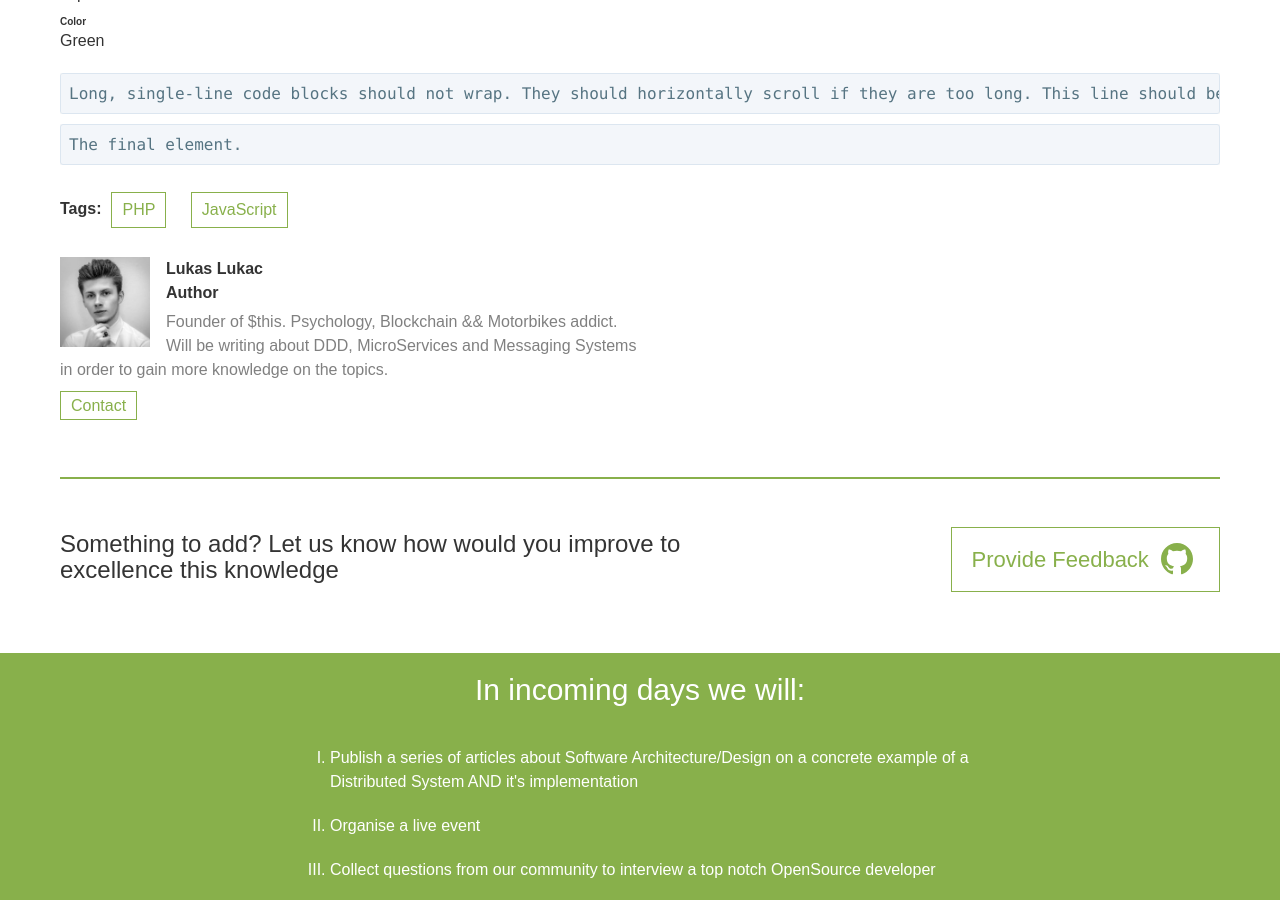
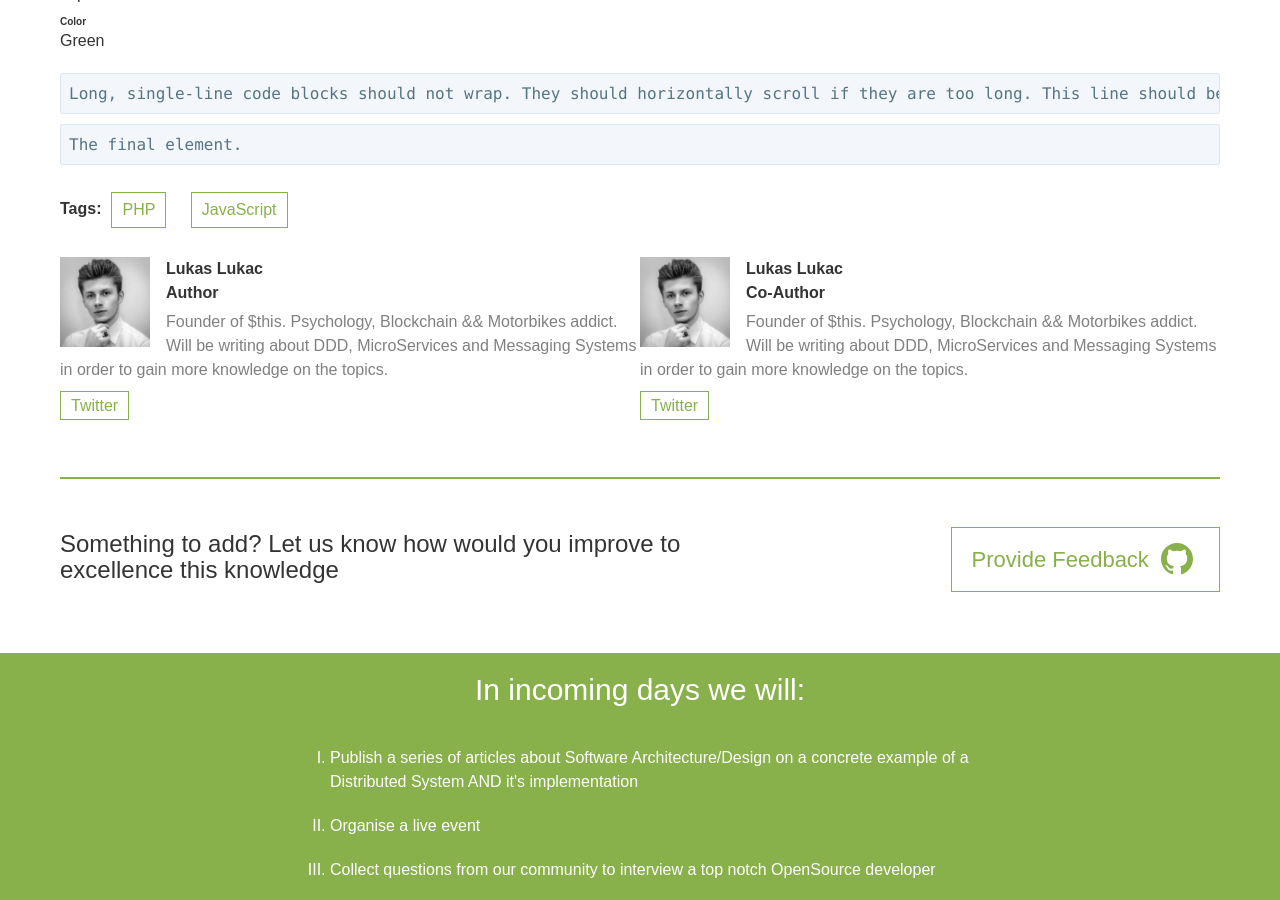
Before and after one commit to ExcellentDevelopers/excellentdevelopers.github.io, a Jekyll site: the page built from _posts/2017-04-29-cayman-example-content.md, in a window 1280 px wide and 900 px high, scrolled down 3140 px. Built offline with Jekyll 4.4.1, drawn with Linux system fonts in a browser that asks for light colours; nearby versions of some CDN libraries; some web fonts are replaced; comment, search, counter and statistics services are not loaded; the repository's description, which GitHub fills in, is left out.

Commit message:
Fixes users DB and adjusts tempaltes.

```diff
--- /dev/null
+++ b/_data/tags.yml
@@ -0,0 +1,2 @@
+- PHP
+- JavaScript
--- a/_data/users.yml
+++ b/_data/users.yml
@@ -1,4 +1,5 @@
-- id: 1
+-
+  id: 1
   name: Lukas Lukac
   description: Founder of $this. Psychology, Blockchain && Motorbikes addict. Will be writing about DDD, MicroServices and Messaging Systems in order to gain more knowledge on the topics.
   image: llukac.jpg
--- /dev/null
+++ b/_includes/site-contributors.html
@@ -0,0 +1,9 @@
+<div class="post-meta">
+	<img src="/image/author/{{ include.user.image }}">
+	<span itemprop="author">
+		<span itemprop="name">{{ include.user.name }}</span>
+		<br><b>{% if include.isAuthor %}{% else %}Co-{% endif %}Author</b>
+	</span>
+	<p>{{ include.user.description}}</p>
+	<a class="contact-author" href="{{ include.user.twitter}}" target="_blank">Twitter</a>
+</div>
--- a/_layouts/default.html
+++ b/_layouts/default.html
@@ -2,7 +2,8 @@
 <html lang="{{ site.lang | default: "en-US" }}">
   <head>
 
-    <title>{% if page.title.length > 0 %}{{ page.title }}{% else %}Platform for writing technical articles using GIT{% endif %}</title>
+    {% assign titleLength = page.title | size %}
+    <title>{% if titleLength > 0 %}{{ page.title }}{% else %}Platform for writing technical articles using GIT{% endif %}</title>
 
     <meta charset="UTF-8">
     <meta http-equiv="X-UA-Compatible" content="IE=edge,chrome=1">
--- a/_layouts/home.html
+++ b/_layouts/home.html
@@ -9,7 +9,7 @@ layout: default
         <div class="col-md-4 col-sm-6 col-xs-12">
             <h2>
                 <a class="post-link" href="{{ post.url | relative_url }}" title="{{ post.title }}">
-                    <img src="/image/post/{{ post.image }}">
+                    <img src="/image/post/{{ post.thumbnailImage }}">
                     {{ post.title | escape }}
                 </a>
             </h2>
@@ -26,7 +26,7 @@ layout: default
     <h2>Top Authors</h2>
 </section>
 <div class="inline-columns main-content authors-grid">
-    {% for author in site.data.users%}
+    {% for author in site.data.users %}
         <div class="col-sm-3 col-sm-offset-0 col-xs-4 col-xs-offset-0">
             {% include site-authors.html author=author %}
         </div>
--- a/_layouts/post.html
+++ b/_layouts/post.html
@@ -28,42 +28,27 @@ layout: default
 
         <div class="authors-section">
             {% assign author = site.data.users | where:"id", page.authorId | first %}
-            <div class="post-meta">
-                <img src="/image/author/{{ author.image }}">
-                <span itemprop="author">
-                <span itemprop="name">{{ author.name }}</span>
-                <br><b>Author</b>
-            </span>
-                <p>{{ author.description}}</p>
-                <a class="contact-author" href="{{ author.web}}" target="_blank">Contact</a>
-            </div>
+            {% assign contributorsCount = page.contributorsIds | size %}
 
-            {% if page.contributorsIds.length > 0 %}
+            {% include site-contributors.html user=author isAuthor=true %}
+
+            {% if contributorsCount > 0 %}
             <div class="post-collaborators">
                 {% for user in site.data.users %}
                     {% if page.contributorsIds contains user.id %}
-                    <div class="post-meta">
-                        <img src="/image/author/{{ author.image }}">
-                        <span itemprop="author">
-                            <span itemprop="name">{{ user.name }}</span>
-                            <br><b>Co-Author</b>
-                        </span>
-                        <p>{{ user.description}}</p>
-                        <a class="contact-author" href="{{ user.web}}" target="_blank">Contact</a>
-                    </div>
+                        {% include site-contributors.html user=user isAuthor=false %}
                     {% endif%}
                 {% endfor %}
             </div>
             {% endif %}
         </div>
-
         <hr>
         <div class="post-feedback">
             <div class="col-md-7 col-sm-6 col-xs-12">
                 <h3>Something to add? Let us know how would you improve to excellence this knowledge</h3>
             </div>
             <div class="col-md-5 col-sm-6 col-xs-12">
-                <a href="https://github.com/ExcellentDevelopers/excellentdevelopers.github.io/edit/master/{{ page.path }}" class="contact-feedback">
+                <a href="https://github.com/ExcellentDevelopers/excellentdevelopers.github.io/edit/master/{{ page.path }}" class="contact-feedback" target="_blank">
                     Provide Feedback
                     <svg class="svg-icon" xmlns="http://www.w3.org/2000/svg" width="24" height="24" viewBox="0 0 24 24"><path d="M12 0c-6.626 0-12 5.373-12 12 0 5.302 3.438 9.8 8.207 11.387.599.111.793-.261.793-.577v-2.234c-3.338.726-4.033-1.416-4.033-1.416-.546-1.387-1.333-1.756-1.333-1.756-1.089-.745.083-.729.083-.729 1.205.084 1.839 1.237 1.839 1.237 1.07 1.834 2.807 1.304 3.492.997.107-.775.418-1.305.762-1.604-2.665-.305-5.467-1.334-5.467-5.931 0-1.311.469-2.381 1.236-3.221-.124-.303-.535-1.524.117-3.176 0 0 1.008-.322 3.301 1.23.957-.266 1.983-.399 3.003-.404 1.02.005 2.047.138 3.006.404 2.291-1.552 3.297-1.23 3.297-1.23.653 1.653.242 2.874.118 3.176.77.84 1.235 1.911 1.235 3.221 0 4.609-2.807 5.624-5.479 5.921.43.372.823 1.102.823 2.222v3.293c0 .319.192.694.801.576 4.765-1.589 8.199-6.086 8.199-11.386 0-6.627-5.373-12-12-12z"/></svg>
                 </a>
--- a/_posts/2017-04-29-cayman-example-content.md
+++ b/_posts/2017-04-29-cayman-example-content.md
@@ -1,7 +1,7 @@
 ---
 layout: post
 title: Example content
-image: Website-example.png
+thumbnailImage: be-happy-it-drives-people-crazy-fb-cover.jpg
 tags: [PHP, JavaScript]
 authorId: 1
 contributorsIds: [1]
```
Also changed, not shown: image/post/be-happy-it-drives-people-crazy-fb-cover.jpg (added).
